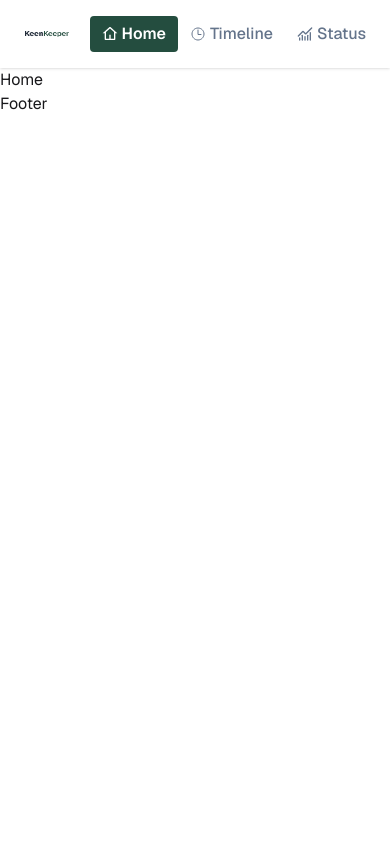
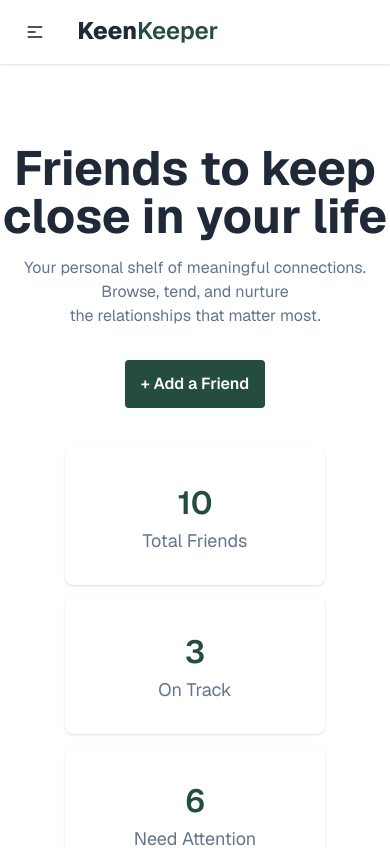
Before and after one commit to SaifAmdad/assignment-07, a React (Vite) app: page / in a window 390 px wide. Shown: the top 848 px of the page. Built offline with nearby package versions, Linux system fonts and the light colour scheme.

Commit message:
responsive navbar and banner secion added.

```diff
--- a/src/components/Home.jsx
+++ b/src/components/Home.jsx
@@ -1,7 +1,46 @@
 import React from "react";
 
 function Home() {
-  return <div>Home</div>;
+  return (
+    <div className="container mx-auto lg:w-[80%] ">
+      <section className="mt-20 mb-10 text-center">
+        <h1 className="font-bold text-5xl text-[#1F2937] text-center">
+          Friends to keep close in your life
+        </h1>
+        <p className="font-normal text-[16px] text-[#64748B] text-center my-4">
+          Your personal shelf of meaningful connections. Browse, tend, and
+          nurture <br /> the relationships that matter most.
+        </p>
+        <button className="bg-[#244d3f] text-white px-4 py-3 text-[16px] font-semibold rounded-sm mt-4">
+          + Add a Friend
+        </button>
+      </section>
+      <section className="grid grid-cols-1 sm:grid-cols-2 lg:grid-cols-4 place-items-center gap-3 justify-items-center">
+        <div className="bg-white shadow h-34.25 w-65 text-center flex items-center justify-center flex-col rounded-lg">
+          <h2 className="font-semibold text-[32px] text-[#244d3f] ">10</h2>
+          <p className="font-normal text-[#64748b] text-[18px] ">
+            Total Friends
+          </p>
+        </div>
+        <div className="bg-white shadow h-34.25 w-65 text-center flex items-center justify-center flex-col rounded-lg">
+          <h2 className="font-semibold text-[32px] text-[#244d3f] ">3</h2>
+          <p className="font-normal text-[#64748b] text-[18px] ">On Track</p>
+        </div>
+        <div className="bg-white shadow h-34.25 w-65 text-center flex items-center justify-center flex-col rounded-lg">
+          <h2 className="font-semibold text-[32px] text-[#244d3f] ">6</h2>
+          <p className="font-normal text-[#64748b] text-[18px] ">
+            Need Attention
+          </p>
+        </div>
+        <div className="bg-white shadow h-34.25 w-65 text-center flex items-center justify-center flex-col rounded-lg">
+          <h2 className="font-semibold text-[32px] text-[#244d3f] ">12</h2>
+          <p className="font-normal text-[#64748b] text-[18px] ">
+            Interactions This Month
+          </p>
+        </div>
+      </section>
+    </div>
+  );
 }
 
 export default Home;
--- a/src/components/Navbar.jsx
+++ b/src/components/Navbar.jsx
@@ -6,16 +6,8 @@ import { LuChartNoAxesCombined } from "react-icons/lu";
 import { IoTimeOutline } from "react-icons/io5";
 
 function Navbar() {
-  return (
-    <nav className="bg-base-100 shadow-sm">
-      <div className="navbar md:w-[90%] mx-auto">
-        <div className="flex-1">
-          <a className="btn btn-ghost text-xl">
-            <img src={logo} alt="" srcset="" />
-          </a>
-        </div>
-        <div className="flex-none">
-          <ul className="menu menu-horizontal px-1">
+  const navlinks = (
+    <>
       <li>
         <NavLink
           to={"/"}
@@ -64,7 +56,43 @@ function Navbar() {
           Status
         </NavLink>
       </li>
+    </>
+  );
+  return (
+    <nav className="bg-base-100 shadow-sm">
+      <div className="navbar md:w-[90%] mx-auto">
+        <div className="navbar-start">
+          <div className="dropdown">
+            <div tabIndex={0} role="button" className="btn btn-ghost lg:hidden">
+              <svg
+                xmlns="http://www.w3.org/2000/svg"
+                className="h-5 w-5"
+                fill="none"
+                viewBox="0 0 24 24"
+                stroke="currentColor"
+              >
+                {" "}
+                <path
+                  strokeLinecap="round"
+                  strokeLinejoin="round"
+                  strokeWidth="2"
+                  d="M4 6h16M4 12h8m-8 6h16"
+                />{" "}
+              </svg>
+            </div>
+            <ul
+              tabIndex="-1"
+              className="menu menu-sm dropdown-content bg-base-100 rounded-box z-1 mt-3 w-52 p-2 shadow"
+            >
+              {navlinks}
             </ul>
+          </div>
+          <a className="btn btn-ghost text-xl">
+            <img src={logo} alt="" srcset="" />
+          </a>
+        </div>
+        <div className="navbar-end hidden lg:flex">
+          <ul className="menu menu-horizontal px-1">{navlinks}</ul>
         </div>
       </div>
     </nav>
--- /dev/null
+++ b/src/components/temnav.jsx
@@ -0,0 +1,69 @@
+import React from "react";
+
+function temnav() {
+  return (
+    <div>
+      <div className="navbar md:w-[90%] mx-auto">
+        <div className="flex-1">
+          <a className="btn btn-ghost text-xl">
+            <img src={logo} alt="" srcset="" />
+          </a>
+        </div>
+        <div className="flex-none">
+          <ul className="menu menu-horizontal px-1">
+            <li>
+              <NavLink
+                to={"/"}
+                className={({ isActive }) =>
+                  isActive
+                    ? `flex items-center gap-1 font-semibold text-[16px] text-white bg-[#244D3F] py-1.5 px-3 rounded-sm`
+                    : "text-[#64748B] font-medium text-[16px] flex items-center gap-1"
+                }
+              >
+                <RiHome4Line
+                  color={({ isActive }) => (isActive ? "white" : "#244D3F")}
+                  height={"20px"}
+                />
+                Home
+              </NavLink>
+            </li>
+            <li>
+              <NavLink
+                to={"/timeline"}
+                className={({ isActive }) =>
+                  isActive
+                    ? `flex items-center gap-1 font-semibold text-[16px] text-white bg-[#244D3F] py-1.5 px-3 rounded-sm`
+                    : "text-[#64748B] font-medium text-[16px] flex items-center gap-1"
+                }
+              >
+                <IoTimeOutline
+                  color={({ isActive }) => (isActive ? "white" : "#244D3F")}
+                  height={"20px"}
+                />
+                Timeline
+              </NavLink>
+            </li>
+            <li>
+              <NavLink
+                to={"/status"}
+                className={({ isActive }) =>
+                  isActive
+                    ? `flex items-center gap-1 font-semibold text-[16px] text-white bg-[#244D3F] py-1.5 px-3 rounded-sm`
+                    : "text-[#64748B] font-medium text-[16px] flex items-center gap-1"
+                }
+              >
+                <LuChartNoAxesCombined
+                  color={({ isActive }) => (isActive ? "white" : "#244D3F")}
+                  height={"20px"}
+                />
+                Status
+              </NavLink>
+            </li>
+          </ul>
+        </div>
+      </div>
+    </div>
+  );
+}
+
+export default temnav;
--- /dev/null
+++ b/src/pages/ErrorPage.jsx
@@ -0,0 +1,38 @@
+import React from "react";
+import { AiOutlineHome } from "react-icons/ai";
+import { FaArrowLeftLong } from "react-icons/fa6";
+import { Link } from "react-router";
+
+function ErrorPage() {
+  return (
+    <div className="min-h-screen flex items-center justify-center bg-base-200 px-4">
+      <div className="card w-full max-w-md bg-base-100">
+        <div className="card-body items-center text-center">
+          <h1 className="text-7xl font-extrabold text-error">404</h1>
+
+          <h2 className="card-title text-2xl mt-2">Page Not Found</h2>
+
+          <p className="text-base-content/70">
+            Sorry, the page you’re looking for doesn’t exist or has been moved.
+          </p>
+
+          <div className="card-actions mt-6">
+            <Link to="/" className="btn bg-[#244d3f] text-white">
+              <AiOutlineHome size={15} />
+              Go Home
+            </Link>
+            <button
+              className="btn btn-outline"
+              onClick={() => window.history.back()}
+            >
+              <FaArrowLeftLong />
+              Go Back
+            </button>
+          </div>
+        </div>
+      </div>
+    </div>
+  );
+}
+
+export default ErrorPage;
--- a/src/router.jsx
+++ b/src/router.jsx
@@ -3,6 +3,7 @@ import App from "./App";
 import Home from "./components/Home";
 import Timeline from "./components/Timeline";
 import Status from "./components/Status";
+import ErrorPage from "./pages/ErrorPage";
 
 export const router = createBrowserRouter([
   {
@@ -23,4 +24,5 @@ export const router = createBrowserRouter([
       },
     ],
   },
+  { path: "*", Component: ErrorPage },
 ]);
```
Lines whose indentation alone changed are shown as unchanged.
